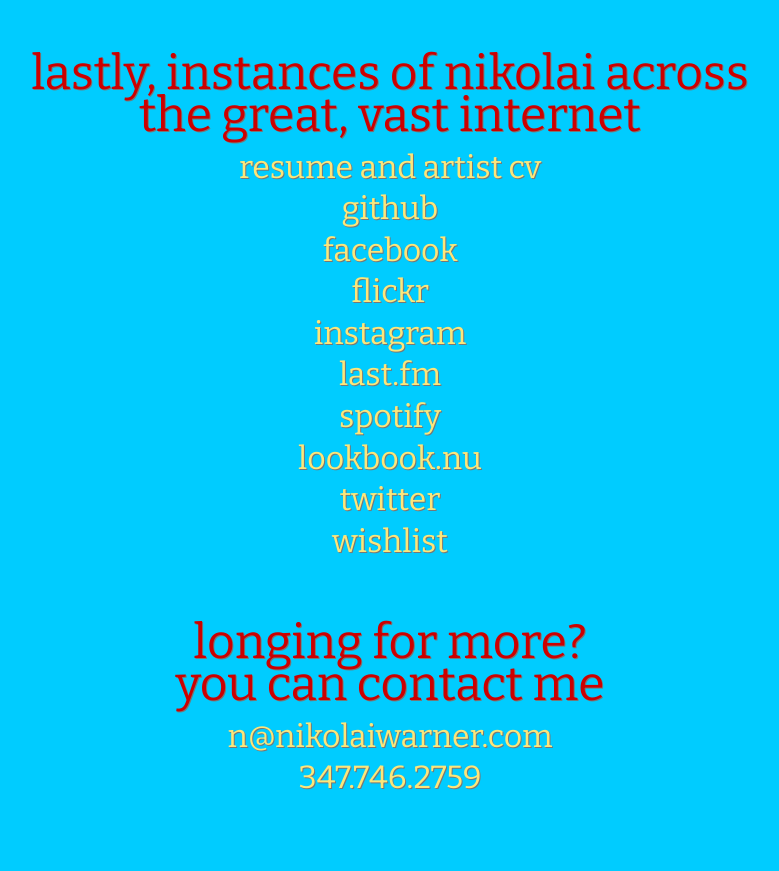
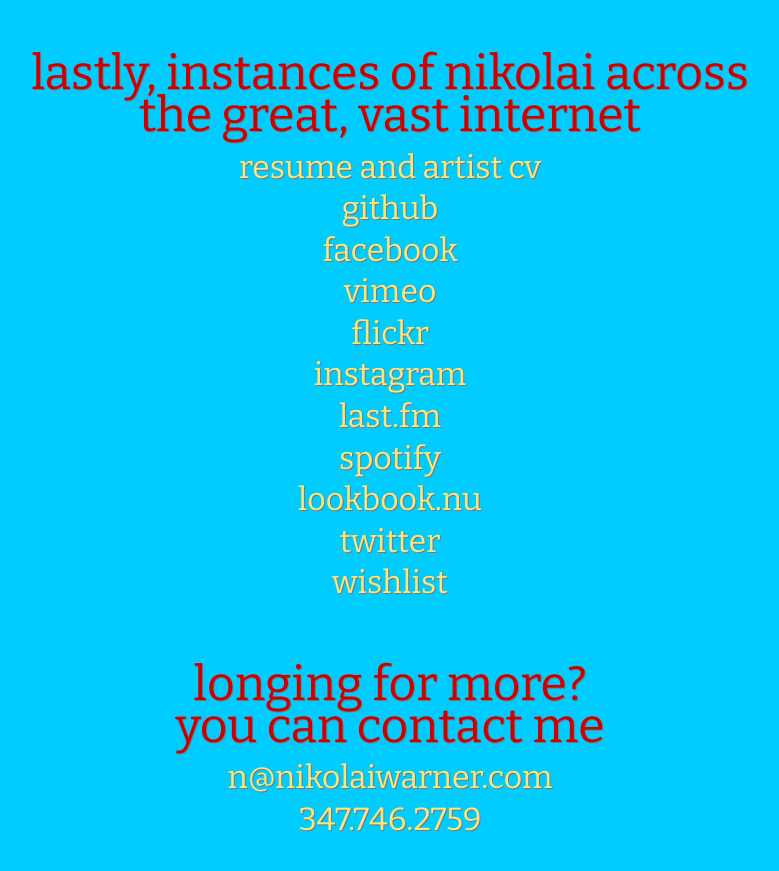
Before and after one commit to nikolaiwarner/nikolaiwarner.github.io, a Jekyll site: the page built from index.html, in a window 1280 px wide and 900 px high, scrolled down 1252 px. Shown: the top 871 px of the window, without its empty margins (250-1029 px from the left). Built offline with Jekyll 4.4.1, drawn with Linux system fonts in a browser that asks for light colours.

Commit message:
add vimeo link

```diff
--- a/_includes/links.html
+++ b/_includes/links.html
@@ -49,6 +49,7 @@
       <li><a href="https://docs.google.com/document/d/1UqUpIigM-5fWbeFNmBGW9G2cJScyNZ2ORsCoQwS_Zp0/edit" rel="me">resume and artist cv</a></li>
       <li><a href="http://github.com/nikolaiwarner" rel="me">github</a></li>
       <li><a href="http://facebook.com/nikolaiwarner" rel="me">facebook</a></li>
+      <li><a href="https://secure.vimeo.com/nikolaiwarner" rel="me">vimeo</a></li>
       <li><a href="http://www.flickr.com/photos/nickwarner" rel="me">flickr</a></li>
       <li><a href="http://instagram.com/nikolaiwarner" rel="me">instagram</a></li>
       <li><a href="http://www.last.fm/user/nwarner" rel="me">last.fm</a></li>
```
